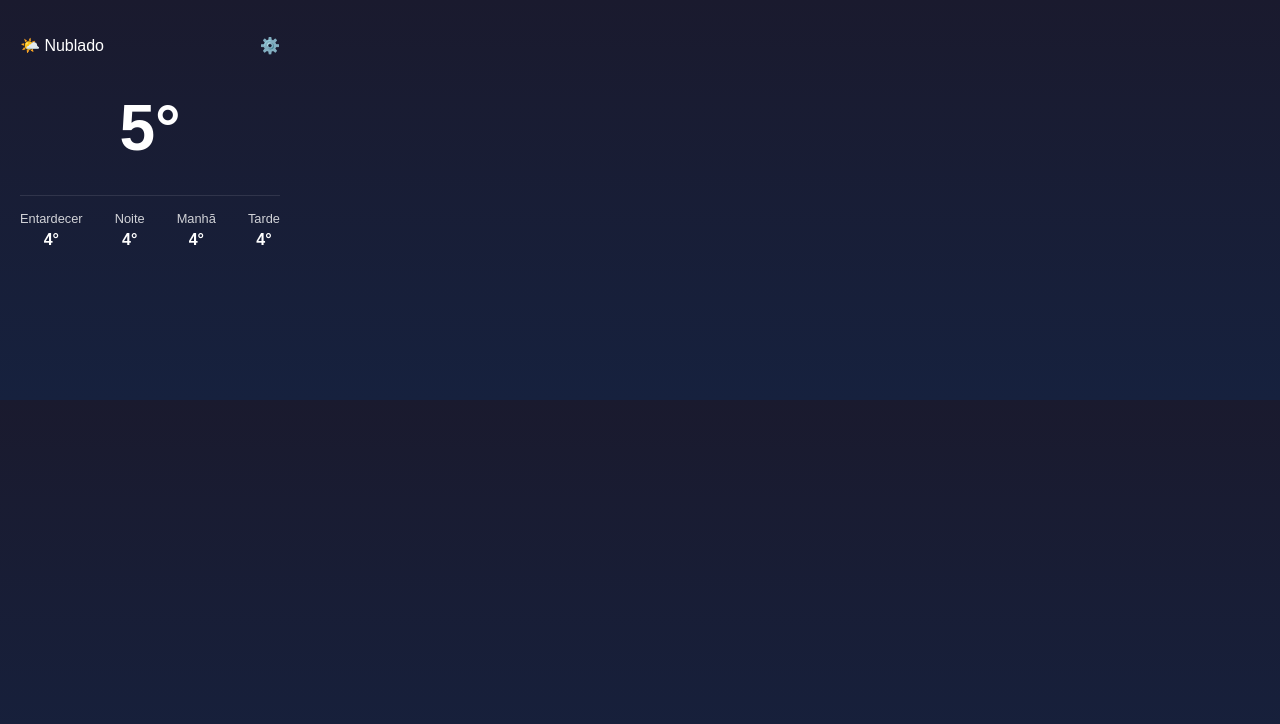
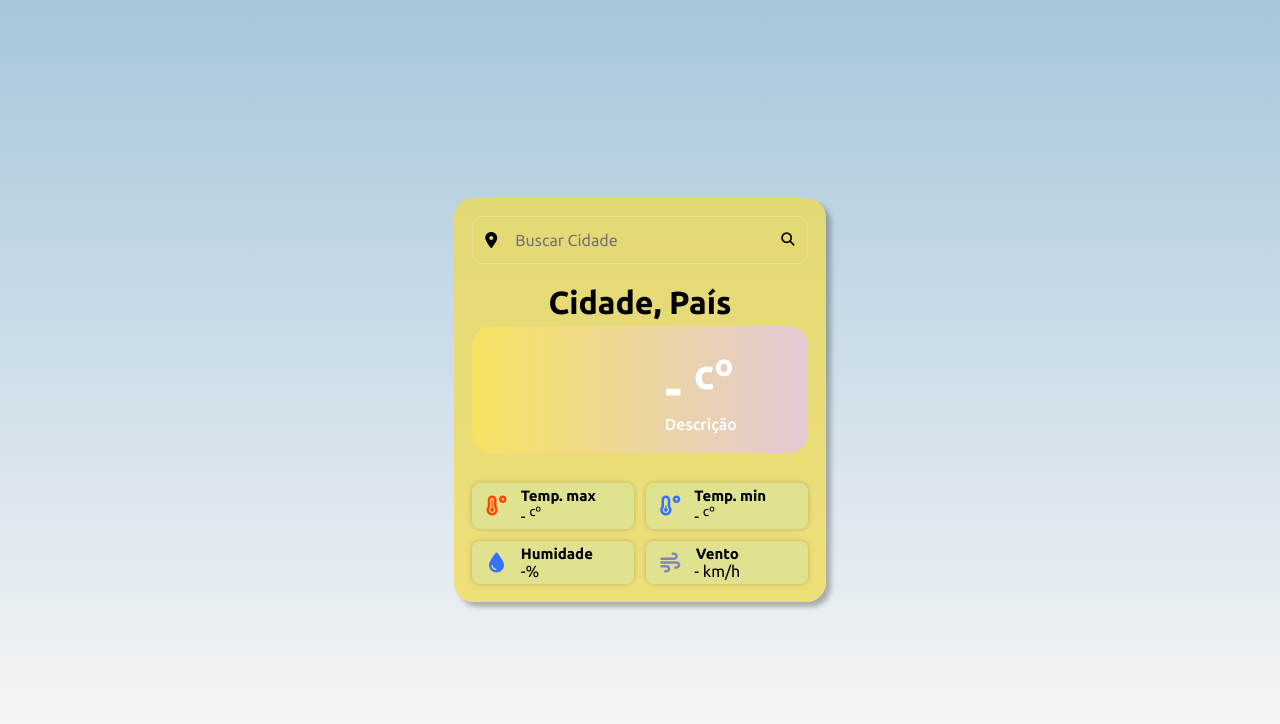
Before and after one commit to souzlays/extensao-google-chrome, a browser extension: page index.html in a window 1280 px wide. Drawn offline with Linux system fonts and the light colour scheme.

Commit message:
integração com API de tempo

```diff
--- a/index.html
+++ b/index.html
@@ -1,44 +1,88 @@
 <!DOCTYPE html>
-<html lang="en">
+<html lang="pt-br">
 <head>
     <meta charset="UTF-8">
     <meta name="viewport" content="width=device-width, initial-scale=1.0">
-    <title>Weather Track</title>
+    <link rel="stylesheet" href="https://cdnjs.cloudflare.com/ajax/libs/font-awesome/6.6.0/css/all.min.css" integrity="sha512-Kc323vGBEqzTmouAECnVceyQqyqdsSiqLQISBL29aUW4U/M7pSPA/gEUZQqv1cwx4OnYxTxve5UMg5GT6L4JJg==" crossorigin="anonymous" referrerpolicy="no-referrer" />
     <link rel="stylesheet" href="style.css">
+    <title>Weather Forecast</title>
 </head>
 <body>
-    <div class="container">
-        <div class="header">
-            <div><p> 🌤️ Nublado</p></div>
-            <div> ⚙️ </div>
+    <div id="container">
+        <form id="search">
+            <i class="fa-solid fa-location-dot"></i>
+            <input type="search" name="city_name" id="city_name" placeholder="Buscar Cidade">
+            <button type="submit">
+                <i class="fa-solid fa-magnifying-glass"></i>
+            </button>
+        </form>
+
+        <div id="weather">
+            <h1 id="title">Cidade, País</h1>
+
+            <div id="infos">
+                <div id="temp">
+                    <img id="temp_img" src="" alt="">
+
+                    <div>
+                        <p id="temp_value">
+                            - <sup>cº</sup>
+                        </p>
+                        <p id="temp_description">
+                            Descrição
+                        </p>
+                    </div>
+                </div>
+                    <div id="other_infos">
+                        <div class="info">
+                            <i id="temp_max_icon" class="fa-solid fa-temperature-high"></i>
+                            <div>
+                                <h2>Temp. max</h2>
+                                <p id="temp_max">
+                                    - <sup>cº</sup>
+                                </p>
+                            </div>
                         </div>
 
-        <div class="weather-info">
-            <div class="temperature"> 5°</div>
+                        <div class="info">
+                            <i id="temp_min_icon" class="fa-solid fa-temperature-low"></i>
+                            <div>
+                                <h2>Temp. min</h2>
+                                <p id="temp_min">
+                                    - <sup>cº</sup>
+                                </p>
+                            </div>
                         </div>
 
+                        <div class="info">
+                            <i id="humidity_icon" class="fa-solid fa-droplet"></i>
                             <div>
-            <div class="location"></div>
-            <div class="country"></div>
+                                <h2>Humidade</h2>
+                                <p id="humidity">
+                                    -%
+                                </p>
+                            </div>
                         </div>
 
-        <div class="forecast">
-            <div class="forecast-item">
-                <div class="forecast-time"> Entardecer </div>
-                <div class="forecast-temp"> 4° </div>
+                        <div class="info">
+                            <i id="wind_icon" class="fa-solid fa-wind"></i>
+                            <div>
+                                <h2>Vento</h2>
+                                <p id="wind_speed">
+                                    - km/h
+                                </p>
+
                             </div>
-            <div class="forecast-item">
-                <div class="forecast-time"> Noite </div>
-                <div class="forecast-temp"> 4° </div>
                         </div>
-            <div class="forecast-item">
-                <div class="forecast-time"> Manhã </div>
-                <div class="forecast-temp"> 4° </div>
+
                     </div>
-            <div class="forecast-item">
-                <div class="forecast-time"> Tarde </div>
-                <div class="forecast-temp"> 4° </div>
+                    <div id="alert">
                 </div>
+
+            </div>
+        </div>
+
+
         </div>
     </div>
     <script src="popup.js"></script>
--- a/popup.js
+++ b/popup.js
@@ -0,0 +1,54 @@
+document.querySelector('#search').addEventListener('submit', async (event) => {
+    event.preventDefault();
+
+    const cityName = document.querySelector('#city_name').value;
+
+    if (!cityName) {
+        return showAlert('você precisa digitar uma cidade...')
+    }
+
+    const apiKey = `26098fd220f64c486e03276e82cfbc28`
+    const apiUrl = `https://api.openweathermap.org/data/2.5/weather?q=${encodeURI(cityName)}&appid=${apiKey}&units=metric&lang=pt_br`
+
+    const results = await fetch(apiUrl);
+    const json = await results.json();
+
+    console.log(json);
+
+    if (json.cod === 200) {
+        showInfo({
+            city: json.name,
+            country: json.sys.country,
+            temp: json.main.temp,
+            tempMax: json.main.temp_max,
+            tempMin: json.main.temp_min,
+            description: json.weather[0].description,
+            timeIcon: json.weather[0].icon,
+            windSpeed: json.wind.speed,
+            humidity: json.main.humidity,
+
+        });
+    } else {
+        showAlert('Não foi possível localizar...')
+    }
+
+});
+
+function showInfo(json) {
+    showAlert('');
+
+    document.querySelector("#title").innerHTML = `${json.city}, ${json.country}`;
+    document.querySelector("#temp_value").innerHTML = `${json.temp.toFixed(1).toString().replace('.', ',')} <sup>cº</sup>`;
+    document.querySelector("#temp_description").innerHTML = `${json.description}`;
+    document.querySelector('#temp_img').setAttribute('src', `https://openweathermap.org/img/wn/${json.timeIcon}@2x.png`);
+    document.querySelector("#temp_max").innerHTML = `${json.tempMax.toFixed(1).toString().replace('.', ',')}`;
+    document.querySelector("#temp_min").innerHTML = `${json.tempMin.toFixed(1).toString().replace('.', ',')}`;
+    document.querySelector("#humidity").innerHTML = `${json.humidity.toFixed(1).toString().replace('.', ',')}`;
+    document.querySelector("#wind_speed").innerHTML = `${json.windSpeed.toFixed(1).toString().replace('.', ',')}`;
+
+
+}
+
+function showAlert(msg) {
+    document.querySelector('#alert').innerHTML = msg;
+}
--- a/style.css
+++ b/style.css
@@ -1,50 +1,136 @@
-body {
+@import url('https://fonts.googleapis.com/css2?family=Ubuntu:ital,wght@0,300;0,400;0,500;0,700;1,300;1,400;1,500;1,700&display=swap');
+
+* {
+    font-family: "Ubuntu", sans-serif;
     margin: 0;
     padding: 0;
-    font-family: Arial, sans-serif;
-    color: white;
-    background: linear-gradient(to bottom, #1a1a2e, #16213e);
-    width: 300px;
-    height: 400px;
+    box-sizing: border-box;
 }
-.container {
-    padding: 20px;
+
+body {
+    display: flex;
+    align-items: center;
+    justify-content: center;
+    min-height: 100vh;
+    background: linear-gradient(#A7C6DA, #fcfaf9);
 }
-.header {
+
+#container {
+    background-color: #f1db4bb8;
+    backdrop-filter: blur;
+    border-radius: 20px;
+    padding: 18px;
+    box-shadow: 5px 5px 5px rgba(0, 0, 1, 0.267);
+}
+
+#search {
     display: flex;
-    justify-content: space-between;
     align-items: center;
-    margin-bottom: 20px;
+    gap: 8px;
+    border: 1px solid rgba(255, 255, 255, 0.269);
+    border-radius: 10px;
+    padding: 4px 12px;
 }
-.weather-info {
-    text-align: center;
-    margin-bottom: 30px;
+
+#search input {
+    border: none;
+    background-color: transparent;
+    font-size: 16px;
+    width: 100%;
+    padding: 10px;
 }
-.temperature {
-    font-size: 4rem;
-    font-weight: bold;
+
+#search input:focus-visible {
+    outline: none;
 }
-.location, .country {
-    font-size: 1.2rem;
+
+#search button {
+    background-color: transparent;
+    border: none;
+    cursor: pointer;
+}
+
+#weather {
+    margin-top: 20px;
+}
+
+#weather.show {
+    display: block;
+}
+
+#weather #title {
     text-align: center;
     margin-bottom: 5px;
+    font-weight: 600;
+    color: black;
 }
-.forecast {
+
+#temp {
     display: flex;
-    justify-content: space-between;
+    align-items: center;
+    justify-content: space-around;
+    gap: 20px;
+    background: linear-gradient(90deg, #f6e260fd, #E3CAD7);
+    color: rgb(255, 255, 255);
+    border-radius: 20px;
+    padding: 20px;
+
+}
+
+#temp_value {
+    font-weight: bold;
+    font-size: 50px;
+    line-height: 55px;
+}
+
+#temp_description {
+    font-weight: 500;
+    text-transform: capitalize;
+}
+
+#other_infos {
     margin-top: 30px;
-    padding: 15px 0;
-    border-top: 1px solid rgba(255, 255, 255, 0.1);
+    display: grid;
+    grid-template-columns: 1fr 1fr;
+    gap: 12px;
+    color: black;
 }
-.forecast-item {
+
+#other_infos .info {
+    display: flex;
+    align-items: center;
+    justify-content: start;
+    padding: 4px 10px;
+    border-radius: 8px;
+    box-shadow: 0px 0px 5px rgba(0, 0, 1, 0.2);
+    background-color: #cde7b067;
+    gap: 10px;
+}
+
+#other_infos .info h2 {
     text-align: center;
+    font-size: 15px;
+    font-weight: 600;
 }
-.forecast-time {
-    font-size: 0.8rem;
-    opacity: 0.8;
-    margin-bottom: 5px;
+
+#other_infos .info i {
+    text-align: center;
+    font-size: 20px;
+    width: 20%;
 }
-.forecast-temp {
-    font-size: 1rem;
-    font-weight: bold;
+
+#temp_max_icon {
+    color: orangered;
 }
+
+#temp_min_icon {
+    color: #3772FF
+}
+
+#humidity_icon {
+    color: #3772FF
+}
+
+#wind_icon {
+    color: rgba(0, 0, 255, 0.414);
+}
```
Lines whose indentation alone changed are shown as unchanged.
